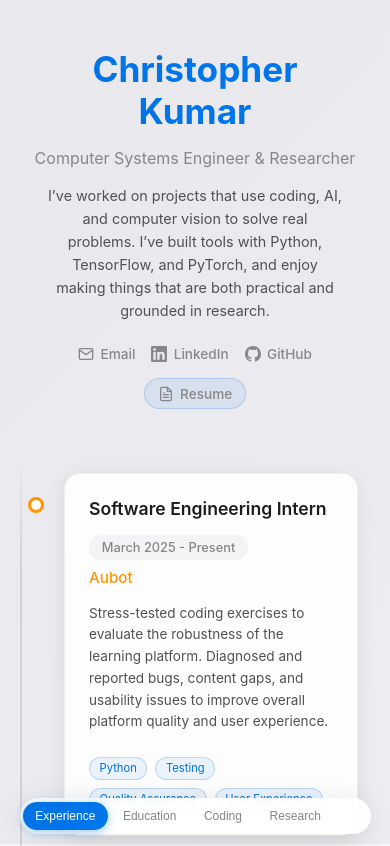
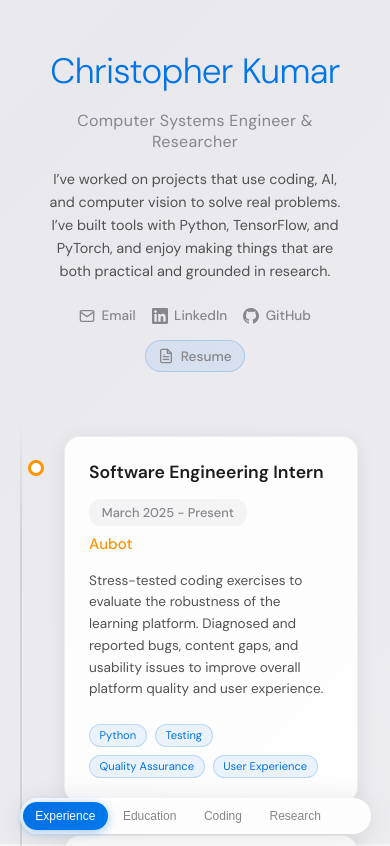
Before and after one commit to christopherkumar/landing-page, a plain HTML site: page index.html in a window 390 px wide. Shown: the top 846 px of the page. Drawn offline with Linux system fonts and the light colour scheme.

Commit message:
Add DM Sans font and update typography styles
Imported Google Fonts DM Sans and set it as the primary font in base styles. Adjusted font weights and letter spacing for headings, subtitles, and about-me section for improved consistency and readability. Updated responsive header font weight for better mobile legibility.

```diff
--- a/styles.css
+++ b/styles.css
@@ -1,5 +1,5 @@
-/* Main styles.css file that imports all modular CSS files */
-/* This maintains a single entry point while organizing styles into logical modules */
+/* Google Fonts - DM Sans */
+@import url("https://fonts.googleapis.com/css2?family=DM+Sans:ital,opsz,wght@0,9..40,100..1000;1,9..40,100..1000&display=swap");
 
 /* Base styles and resets */
 @import url("styles/base.css");
--- a/styles/base.css
+++ b/styles/base.css
@@ -6,8 +6,9 @@
 }
 
 body {
-  font-family: -apple-system, BlinkMacSystemFont, "Segoe UI", Roboto, Oxygen,
-    Ubuntu, Cantarell, sans-serif;
+  font-family: "DM Sans", -apple-system, BlinkMacSystemFont, "Segoe UI", Roboto,
+    Oxygen, Ubuntu, Cantarell, sans-serif;
+  font-weight: 400;
   background: #f5f5f7;
   color: #1d1d1f;
   overflow-x: hidden;
--- a/styles/header.css
+++ b/styles/header.css
@@ -8,7 +8,8 @@ header {
 
 h1 {
   font-size: 3.5rem;
-  font-weight: 700;
+  font-weight: 400;
+  letter-spacing: -0.02em;
   margin-bottom: 1rem;
   background: linear-gradient(45deg, #0071e3, #0077ed, #0071e3);
   background-size: 200% 200%;
@@ -20,12 +21,15 @@ h1 {
 
 .subtitle {
   font-size: 1.2rem;
+  font-weight: 400;
   color: #86868b;
   margin-bottom: 1rem;
+  letter-spacing: 0.02em;
 }
 
 .about-me {
   font-size: 1rem;
+  font-weight: 400;
   color: #515154;
   line-height: 1.6;
   max-width: 700px;
--- a/styles/responsive.css
+++ b/styles/responsive.css
@@ -3,6 +3,7 @@
   /* Header adjustments */
   h1 {
     font-size: 2.2rem;
+    font-weight: 300; /* Slightly heavier on mobile for readability */
   }
 
   .subtitle {
```
